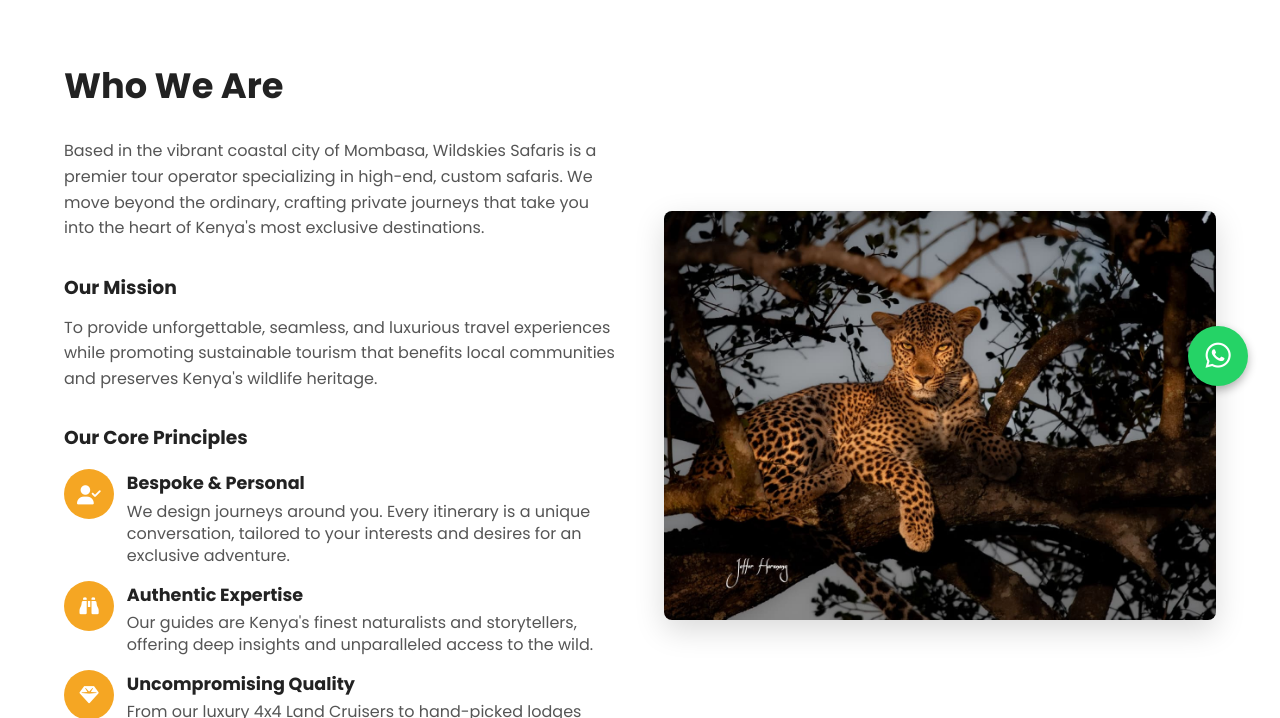
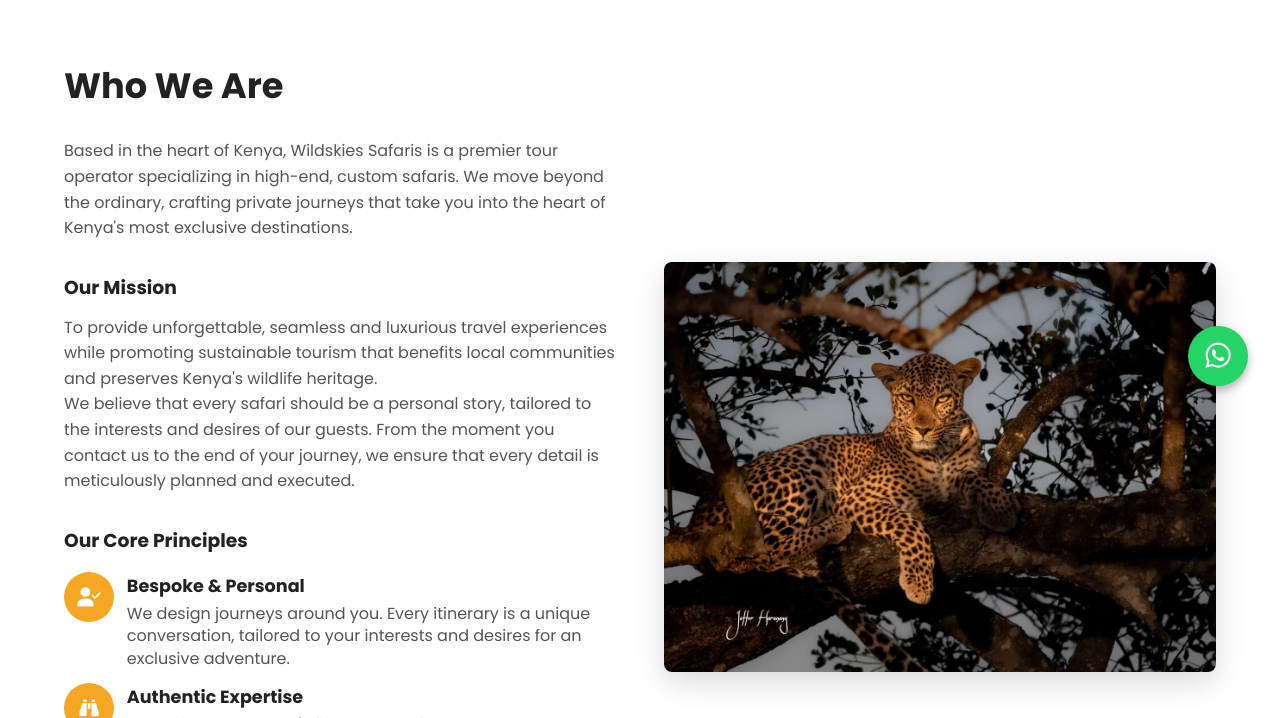
Before and after one commit to SajjadHarunany/Wildskies_Safaris, a plain HTML site: page about.html in a window 1280 px wide. Shown: the part 382-1100 px from the top of the page. Drawn offline with Linux system fonts and the light colour scheme.

Commit message:
information update

```diff
--- a/about.html
+++ b/about.html
@@ -51,10 +51,11 @@
         <div class="container about-layout">
             <div class="about-text">
                 <h2>Who We Are</h2>
-                <p>Based in the vibrant coastal city of Mombasa, Wildskies Safaris is a premier tour operator specializing in high-end, custom safaris. We move beyond the ordinary, crafting private journeys that take you into the heart of Kenya's most exclusive destinations.</p>
+                <p>Based in the heart of Kenya, Wildskies Safaris is a premier tour operator specializing in high-end, custom safaris. We move beyond the ordinary, crafting private journeys that take you into the heart of Kenya's most exclusive destinations.</p>
 
                 <h3 class="mt-2">Our Mission</h3>
-                <p>To provide unforgettable, seamless, and luxurious travel experiences while promoting sustainable tourism that benefits local communities and preserves Kenya's wildlife heritage.</p>
+                <p>To provide unforgettable, seamless and luxurious travel experiences while promoting sustainable tourism that benefits local communities and preserves Kenya's wildlife heritage.</p>
+                <p>We believe that every safari should be a personal story, tailored to the interests and desires of our guests. From the moment you contact us to the end of your journey, we ensure that every detail is meticulously planned and executed.</p>
 
                 <h3 class="mt-2">Our Core Principles</h3>
                 <ul class="about-list">
```
